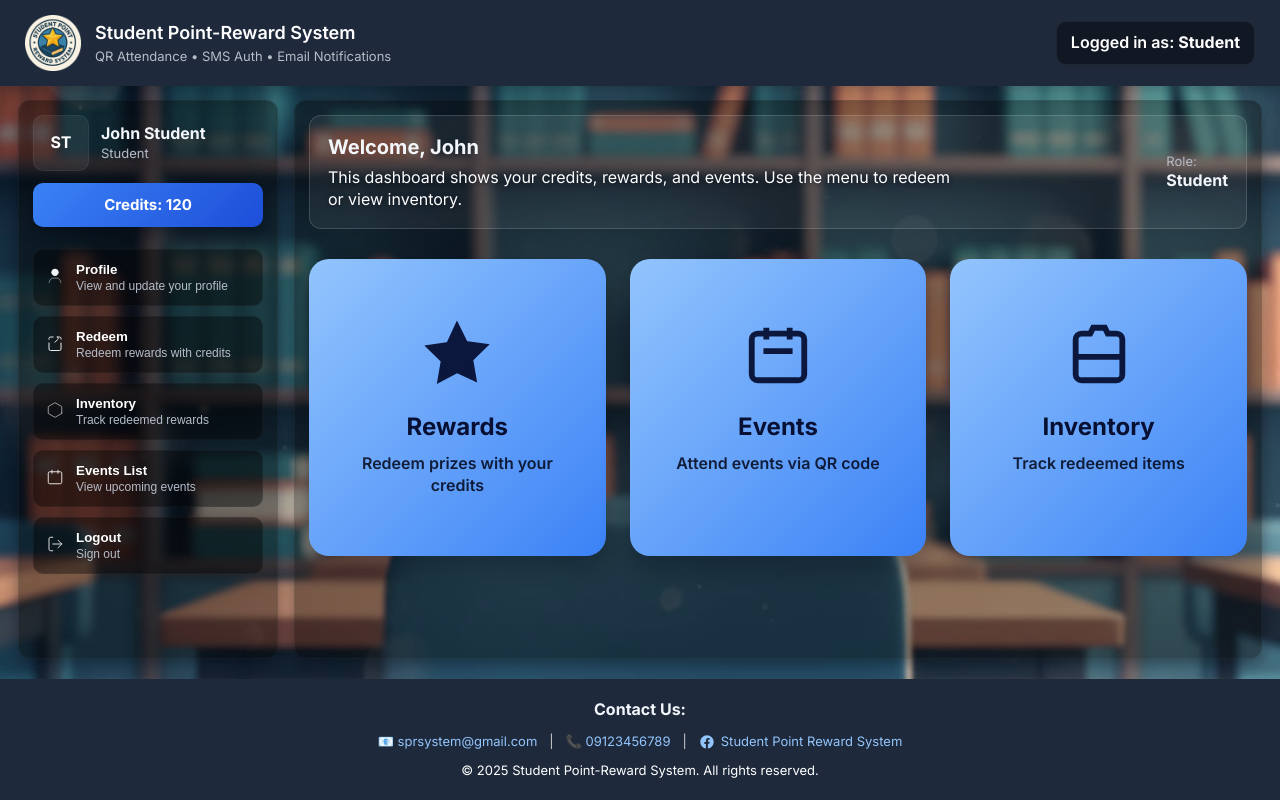
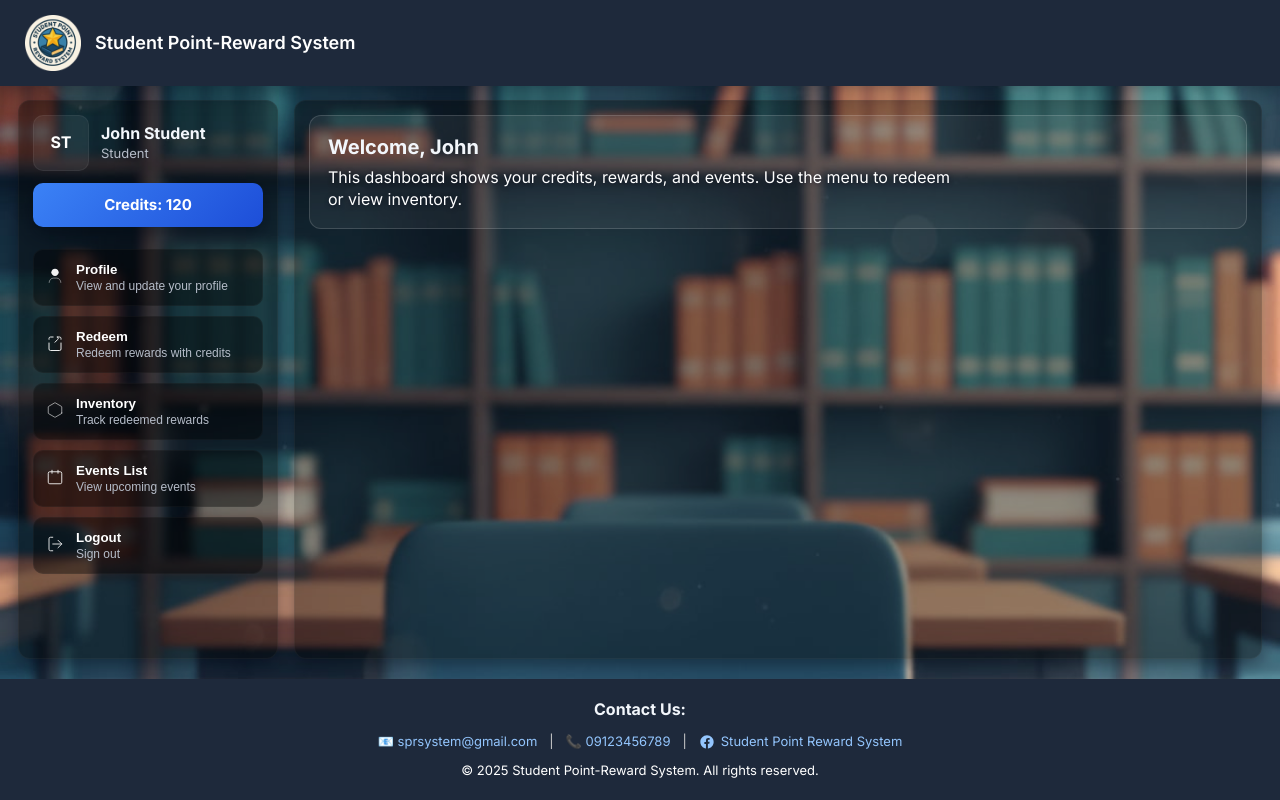
Before and after one commit to Siankeets/SPRS-Group1, a PHP site: page / in a window 1280 px wide. Run offline with PHP 8.4, Linux system fonts and the light colour scheme.

Commit message:
Dashboard changes for student and staff dashboards

```diff
--- a/reward/index.php
+++ b/reward/index.php
@@ -3,7 +3,7 @@
 <head>
   <meta charset="utf-8" />
   <meta name="viewport" content="width=device-width,initial-scale=1" />
-  <title>Student Point-Reward System — Dashboard</title>
+  <title>Student Point-Reward System — Student Dashboard</title>
 
   <!-- Optional: modern font -->
   <link href="https://fonts.googleapis.com/css2?family=Inter:wght@300;400;600;700&display=swap" rel="stylesheet">
@@ -210,11 +210,7 @@
       <div class="logo"><img src="logorewards.jpg" alt="SPRS Logo"></div>
       <div class="title-wrap">
         <h1>Student Point-Reward System</h1>
-        <p class="lead">QR Attendance • SMS Auth • Email Notifications</p>
       </div>
-    </div>
-    <div class="logged">
-      <span>Logged in as: <strong>Student</strong></span>
     </div>
   </header>
 
@@ -244,41 +240,12 @@
               This dashboard shows your credits, rewards, and events. Use the menu to redeem or view inventory.
             </p>
           </div>
-          <div>
-            <div style="font-size:13px;color:var(--muted)">Role:</div>
-            <div style="font-weight:700">Student</div>
-          </div>
-        </div>
-        <div class="grid" id="panels">
-       <div class="panel">
-  <!-- Rewards Icon (Star) -->
-  <svg xmlns="http://www.w3.org/2000/svg" fill="currentColor" stroke="currentColor" viewBox="0 0 24 24">
-    <path stroke-width="1.5" d="M12 2.25l2.956 6.002 6.631.963-4.794 4.67 1.132 6.6L12 17.77l-5.925 3.115 1.132-6.6-4.794-4.67 6.631-.963L12 2.25z"/>
-  </svg>
-  <h3>Rewards</h3>
-  <p>Redeem prizes with your credits</p>
-</div>
-          <div class="panel">
-            <!-- Events Icon -->
-            <svg xmlns="http://www.w3.org/2000/svg" fill="none" stroke="currentColor" viewBox="0 0 24 24">
-              <path stroke-width="2" d="M8 7V3m8 4V3m-9 8h10M5 21h14a2 2 0 002-2V7a2 2 0 00-2-2H5a2 2 0 00-2 2v12a2 2 0 002 2z"/>
-            </svg>
-            <h3>Events</h3>
-            <p>Attend events via QR code</p>
-          </div>
-          <div class="panel">
-            <!-- Inventory Icon -->
-            <svg xmlns="http://www.w3.org/2000/svg" fill="none" stroke="currentColor" viewBox="0 0 24 24">
-              <path stroke-width="2" d="M20 13V7a2 2 0 00-2-2h-3l-1-2h-4l-1 2H6a2 2 0 00-2 2v6m16 0v6a2 2 0 01-2 2H6a2 2 0 01-2-2v-6m16 0H4"/>
-            </svg>
-            <h3>Inventory</h3>
-            <p>Track redeemed items</p>
-          </div>
         </div>
       </section>
     </div>
   </div>
 
+  <!-- FOOTER -->
   <footer>
     <div style="font-weight:700; font-size:16px; margin-bottom:12px;">Contact Us:</div>
     <div style="font-size:13px; display:flex; justify-content:center; gap:12px; flex-wrap:wrap; align-items:center; margin-bottom:12px; color:#93c5fd;">
@@ -289,8 +256,8 @@
       <!-- Facebook -->
       <div style="display:flex; align-items:center; gap:6px;">
         <svg xmlns="http://www.w3.org/2000/svg" width="16" height="16" fill="#93c5fd" viewBox="0 0 24 24">
-        <path d="M22 12c0-5.523-4.477-10-10-10S2 6.477 2 12c0 4.991
-                 3.657 9.128 8.438 9.878v-6.987H8.078v-2.89h2.36V9.797
+          <path d="M22 12c0-5.523-4.477-10-10-10S2 6.477 2 12
+                   c0 4.991 3.657 9.128 8.438 9.878v-6.987H8.078v-2.89h2.36V9.797
                    c0-2.337 1.393-3.625 3.52-3.625.996 0 2.04.178 2.04.178v2.25
                    h-1.151c-1.137 0-1.492.705-1.492 1.43v1.716h2.54l-.406 2.89
                    h-2.134V21.9C18.343 21.128 22 16.991 22 12z"/>
@@ -305,16 +272,11 @@
     </div>
   </footer>
 
-
   <script>
-    /***************
-     * Data & Helpers
-     ***************/
     const creditsEl = document.getElementById('credits');
-    let credits = 120;           // dynamic credits (can be fetched from API later)
+    let credits = 120;
     creditsEl.textContent = credits;
 
-    // student menu items (no view points)
     const studentMenu = [
       { key: 'profile', title: 'Profile', sub: 'View and update your profile', icon: 'user' },
       { key: 'redeem', title: 'Redeem', sub: 'Redeem rewards with credits', icon: 'gift' },
@@ -323,7 +285,6 @@
       { key: 'logout', title: 'Logout', sub: 'Sign out', icon: 'logout' }
     ];
 
-    // SVG icons map (inline)
     function iconSVG(name) {
       const map = {
         user: `<svg viewBox="0 0 24 24" fill="none"><path d="M12 12c2.7 0 4.9-2.2 4.9-4.9S14.7 2.2 12 2.2 7.1 4.4 7.1 7.1 9.3 12 12 12z" fill="#fff"/><path d="M4.2 20.6c0-3.2 2.6-5.8 5.8-5.8h4c3.2 0 5.8 2.6 5.8 5.8" stroke="#fff" stroke-width="0.6" stroke-linecap="round" stroke-linejoin="round"/></svg>`,
@@ -335,7 +296,6 @@
       return map[name] || '';
     }
 
-    /* build menu dynamically */
     const menu = document.getElementById('menu');
     studentMenu.forEach(item=>{
       const btn = document.createElement('button');
@@ -347,69 +307,31 @@
       menu.appendChild(btn);
     });
 
-    /* panel appear animation (stagger) */
-    window.addEventListener('load', ()=>{
-      const panels = document.querySelectorAll('[data-anim]');
-      panels.forEach((p, i)=>{
-        setTimeout(()=> p.classList.add('visible'), 120 * i);
-      });
-    });
-
-    /* simple modal control */
-    const modal = document.getElementById('modalBackdrop');
-    document.getElementById('cancelModal').addEventListener('click', ()=> closeModal());
-    document.getElementById('saveModal').addEventListener('click', ()=>{
-      // placeholder save
-      alert('Saved (placeholder)');
-      closeModal();
-    });
-
-    function openModal(title){
-      document.getElementById('modalTitle').textContent = title;
-      modal.style.display = 'flex';
-      modal.setAttribute('aria-hidden','false');
-    }
-    function closeModal(){
-      modal.style.display = 'none';
-      modal.setAttribute('aria-hidden','true');
-    }
-
-    /* menu handler */
     function handleMenu(key){
       switch(key){
         case 'profile':
-          openModal('Profile');
+          alert('Open Profile (placeholder)');
           break;
         case 'redeem':
-          openModal('Redeem Rewards');
+          alert('Open Redeem Rewards');
           break;
         case 'inventory':
-          openModal('Inventory');
+          alert('Open Inventory');
           break;
         case 'events':
-          openModal('Events');
+          alert('View Events');
           break;
         case 'logout':
-          // simple logout placeholder
-          if(confirm('Logout?')) {
-            alert('Logged out (placeholder)');
-            // optionally redirect or clear session
-          }
+          if(confirm('Logout?')) alert('Logged out (placeholder)');
           break;
-        default:
-          openModal('Info');
       }
     }
 
-    /* Example: dynamic credits update function (call when needed) */
     function setCredits(n){
       credits = Number(n) || 0;
       creditsEl.textContent = credits;
     }
-
-    // Example: expose to global for quick testing in console
     window.setCredits = setCredits;
-
   </script>
 </body>
 </html>
--- a/rewardfront/index.php
+++ b/rewardfront/index.php
@@ -97,7 +97,7 @@ h1 {
   font-size: 14px;
   color: #fff;
   font-weight: 500;
-  background: #1e293b; /* same color as admin footer */
+  background: #1e293b;
   padding: 10px 0;
   z-index: 2;
 }
```
Also changed, not shown: rewardadmin/index.php (+2 -40 lines). Lines whose indentation alone changed are shown as unchanged.
